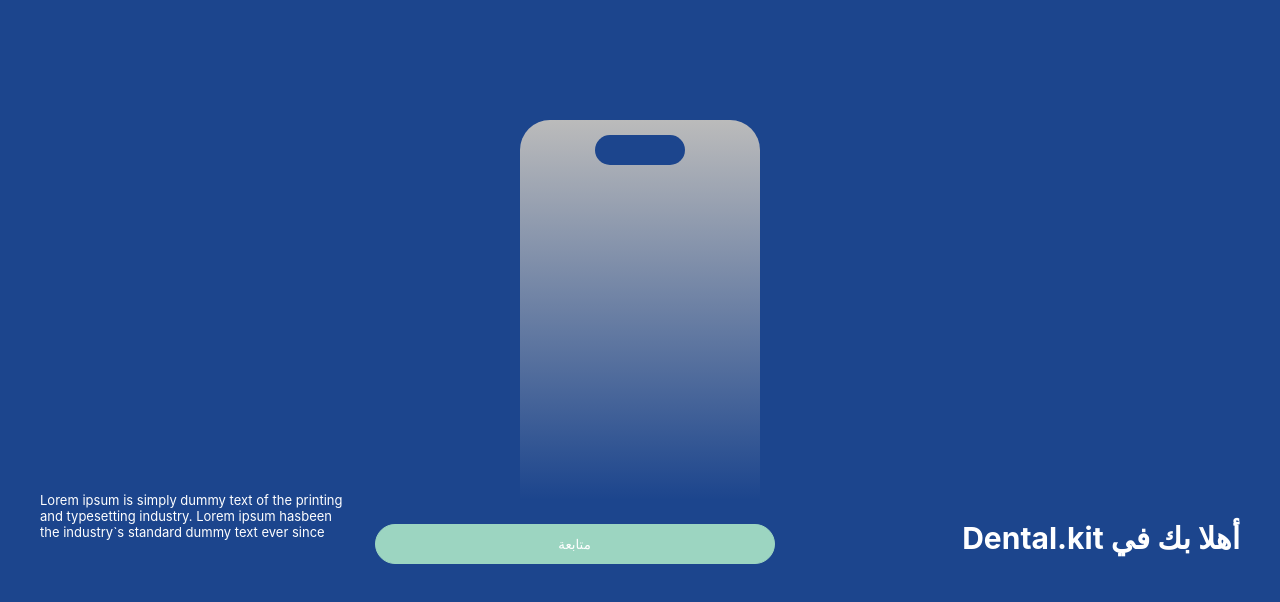
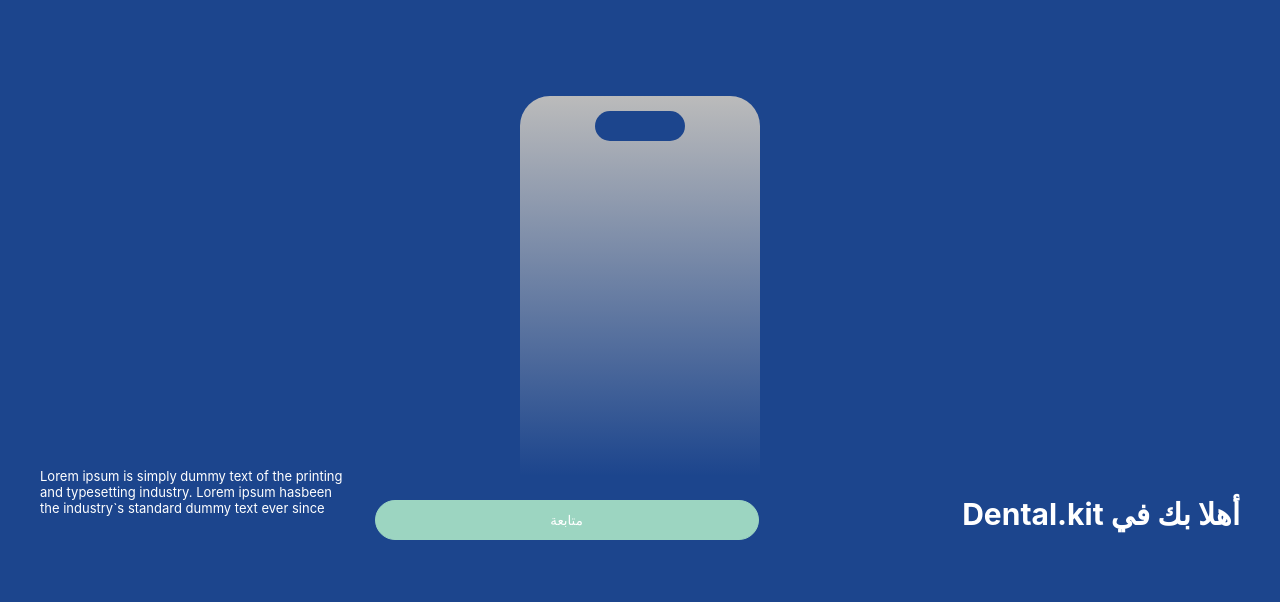
Before and after one commit to Nehad223/dsad, a React (Create React App) app: page /dsad/conformation in a window 1280 px wide. Shown: the top 602 px of the page. Built offline with nearby package versions, Linux system fonts and the light colour scheme.

Commit message:
dnasss32282

```diff
--- a/src/components/All.css
+++ b/src/components/All.css
@@ -31,7 +31,7 @@
   }
 
   .Card_Logo{
-    margin-top: 15vh !important;
+    margin-top: 12vh !important;
     justify-items: center;
   }
   .Card_Tag{
@@ -50,7 +50,7 @@
     font-size: 13px ;
   }
   .Card_Button{
-    width: 50vb !important;
+    width: 48vb !important;
     height: 40px !important;
     background-color: var(--second);
     color: white;
```
